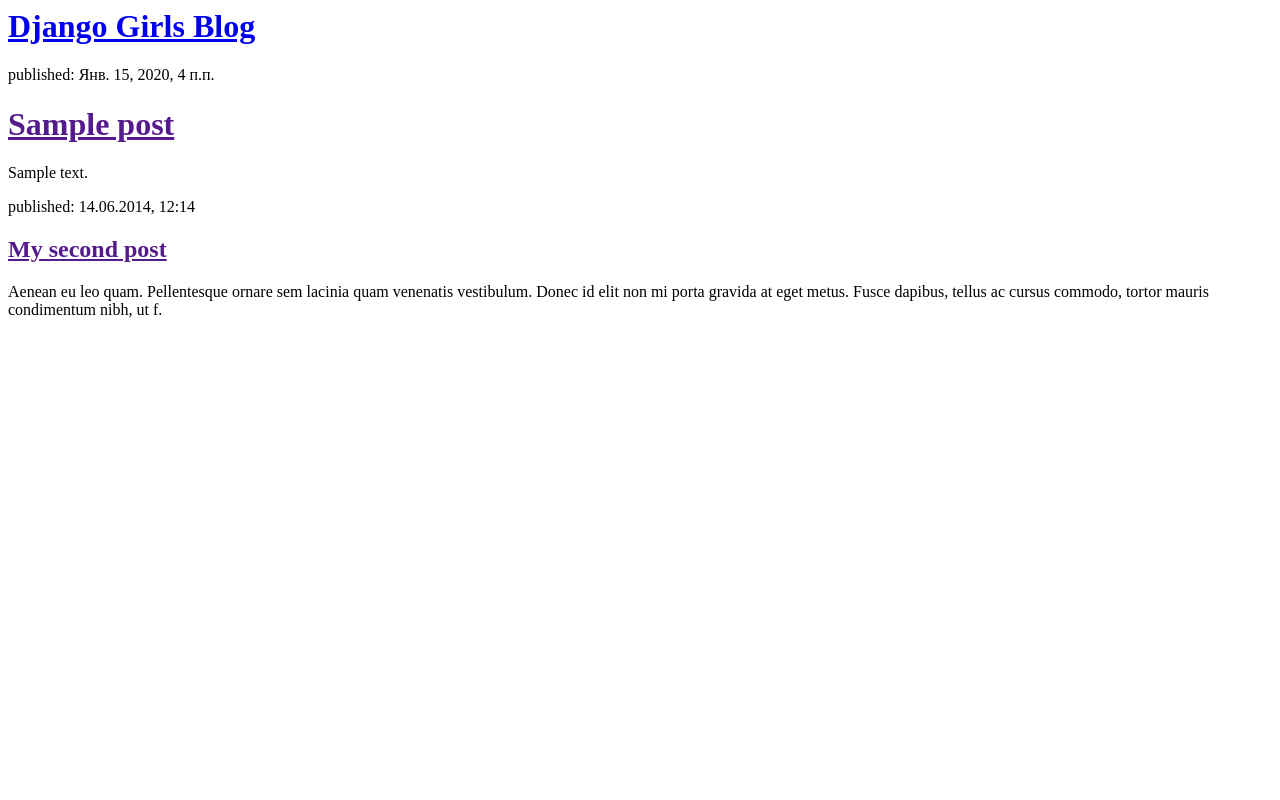
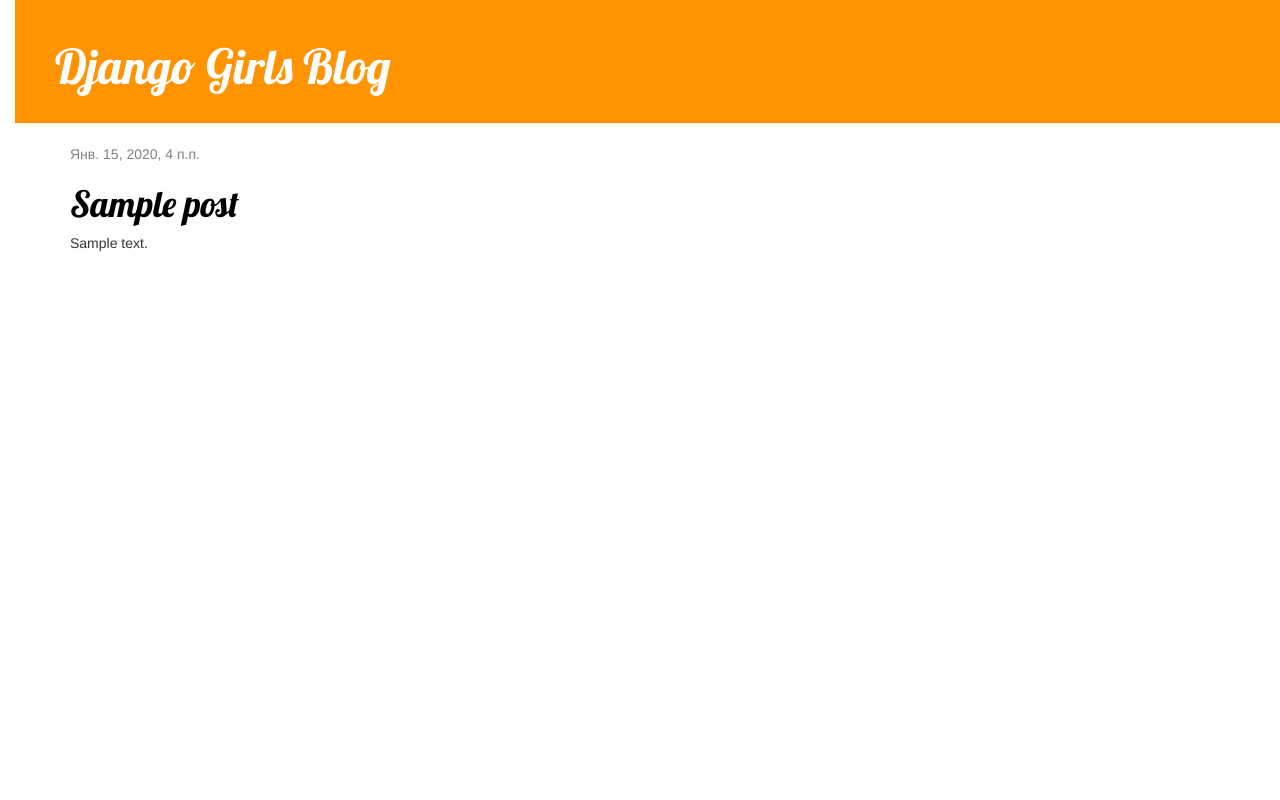
Before and after one commit to aityga/djnagogirls, a Django app: page / in a window 1280 px wide. Run offline with Django 3.2, Linux system fonts and the light colour scheme; tables that the repository leaves empty hold one stand-in row (values such as "Sample post"); some libraries are stand-ins or nearby versions.

Commit message:
Added view and template for detailed blog post as well as CSS for the site.

```diff
--- /dev/null
+++ b/blog/static/css/blog.css
@@ -0,0 +1,56 @@
+h1 a {
+    color: #FCA205;
+}
+body {
+    padding-left: 15px;
+}
+h1 a {
+    color: #FCA205;
+    font-family: 'Lobster';
+}
+.page-header {
+    background-color: #ff9400;
+    margin-top: 0;
+    padding: 20px 20px 20px 40px;
+}
+
+.page-header h1, .page-header h1 a, .page-header h1 a:visited, .page-header h1 a:active {
+    color: #ffffff;
+    font-size: 36pt;
+    text-decoration: none;
+}
+
+.content {
+    margin-left: 40px;
+}
+
+h1, h2, h3, h4 {
+    font-family: 'Lobster', cursive;
+}
+
+.date {
+    color: #828282;
+}
+
+.save {
+    float: right;
+}
+
+.post-form textarea, .post-form input {
+    width: 100%;
+}
+
+.top-menu, .top-menu:hover, .top-menu:visited {
+    color: #ffffff;
+    float: right;
+    font-size: 26pt;
+    margin-right: 20px;
+}
+
+.post {
+    margin-bottom: 70px;
+}
+
+.post h1 a, .post h1 a:visited {
+    color: #000000;
+}
--- /dev/null
+++ b/blog/templates/blog/base.html
@@ -0,0 +1,32 @@
+{% load static %}
+<html>
+    <head>
+        <title>Django Girls blog</title>
+        <link rel="stylesheet" href="//maxcdn.bootstrapcdn.com/bootstrap/3.2.0/css/bootstrap.min.css">
+        <link rel="stylesheet" href="//maxcdn.bootstrapcdn.com/bootstrap/3.2.0/css/bootstrap-theme.min.css">
+        <link href='//fonts.googleapis.com/css?family=Lobster&subset=latin,latin-ext' rel='stylesheet' type='text/css'>
+        <link rel="stylesheet" href="{% static 'css/blog.css' %}">
+    </head>
+    <body>
+        <div class="page-header">
+            <h1><a href="/">Django Girls Blog</a></h1>
+        </div>
+        <div class="content container">
+            <div class="row">
+                <div class="col-md-8">
+                    {% block content %}
+                    {% for post in posts %}
+                        <div class="post">
+                            <div class="date">
+                                {{ post.published_date }}
+                            </div>
+                            <h1><a href="">{{ post.title }}</a></h1>
+                            <p>{{ post.text|linebreaksbr }}</p>
+                        </div>
+                    {% endfor %}
+                {% endblock %}
+                </div>
+            </div>
+        </div>
+    </body>
+</html>
--- a/blog/templates/blog/post_list.html
+++ b/blog/templates/blog/post_list.html
@@ -1,25 +1,28 @@
+{% extends 'blog/base.html' %}
+{% load static %}
 <html>
     <head>
         <title>Django Girls blog</title>
+        <link rel="stylesheet" href="//maxcdn.bootstrapcdn.com/bootstrap/3.2.0/css/bootstrap.min.css">
+        <link rel="stylesheet" href="//maxcdn.bootstrapcdn.com/bootstrap/3.2.0/css/bootstrap-theme.min.css">
+        <link rel="stylesheet" href="{% static 'css/blog.css' %}">
+        <link href="https://fonts.googleapis.com/css?family=Lobster&subset=latin,cyrillic" rel="stylesheet" type="text/css">
+
     </head>
     <body>
-        <div>
+        <div class="page-header">
             <h1><a href="/">Django Girls Blog</a></h1>
         </div>
-
-
-        {% for post in posts %}
-        <div>
-            <p>published: {{ post.published_date }}</p>
-            <h1><a href="">{{ post.title }}</a></h1>
+{% block content %}
+    {% for post in posts %}
+        <div class="post">
+            <div class="date">
+                {{ post.published_date }}
+            </div>
+            <h1><a href="{% url 'post_detail' pk=post.pk %}">{{ post.title }}</a></h1>
             <p>{{ post.text|linebreaksbr }}</p>
         </div>
-        {% endfor %}
-
-        <div>
-            <p>published: 14.06.2014, 12:14</p>
-            <h2><a href="">My second post</a></h2>
-            <p>Aenean eu leo quam. Pellentesque ornare sem lacinia quam venenatis vestibulum. Donec id elit non mi porta gravida at eget metus. Fusce dapibus, tellus ac cursus commodo, tortor mauris condimentum nibh, ut f.</p>
-        </div>
+    {% endfor %}
+{% endblock %}
     </body>
 </html>
--- a/blog/urls.py
+++ b/blog/urls.py
@@ -3,4 +3,5 @@
 
 urlpatterns = [
     path('', views.post_list, name='post_list'),
+    path('post/<int:pk>/', views.post_detail, name='post_detail')
 ]
--- a/blog/views.py
+++ b/blog/views.py
@@ -1,7 +1,12 @@
-from django.shortcuts import render
+from django.shortcuts import render, get_object_or_404
 from django.utils import timezone
 from .models import Post
 
 def post_list(request):
     posts = Post.objects.filter(published_date__lte=timezone.now()).order_by('published_date')
     return render(request, 'blog/post_list.html', {'posts': posts})
+
+
+def post_detail(request, pk):
+    post = get_object_or_404(Post, pk=pk)
+    return render(request, 'blog/post_detail.html', {'post': post})
```
Also changed, not shown: blog/templates/blog/post_detail.html (added, +13 -0 lines).
